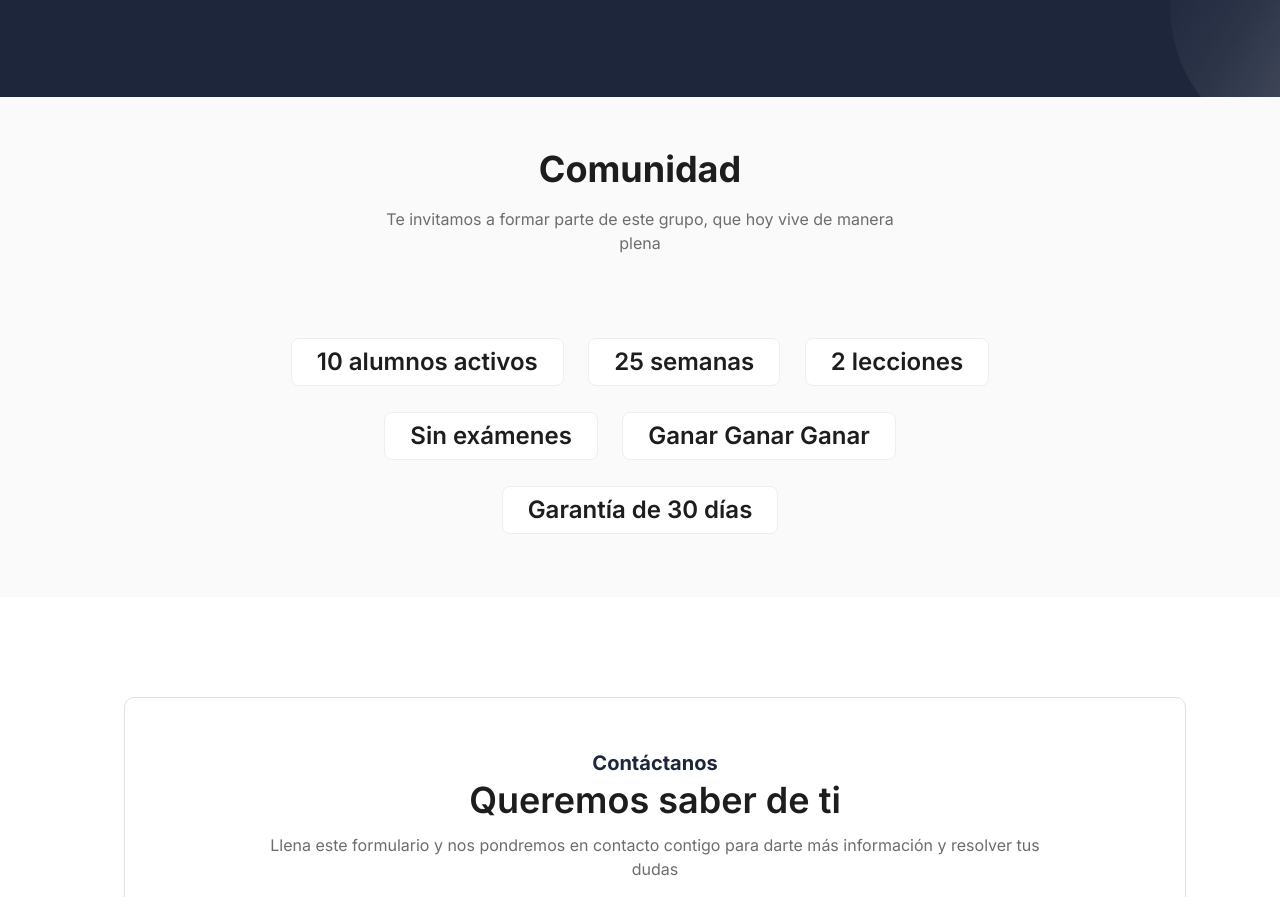
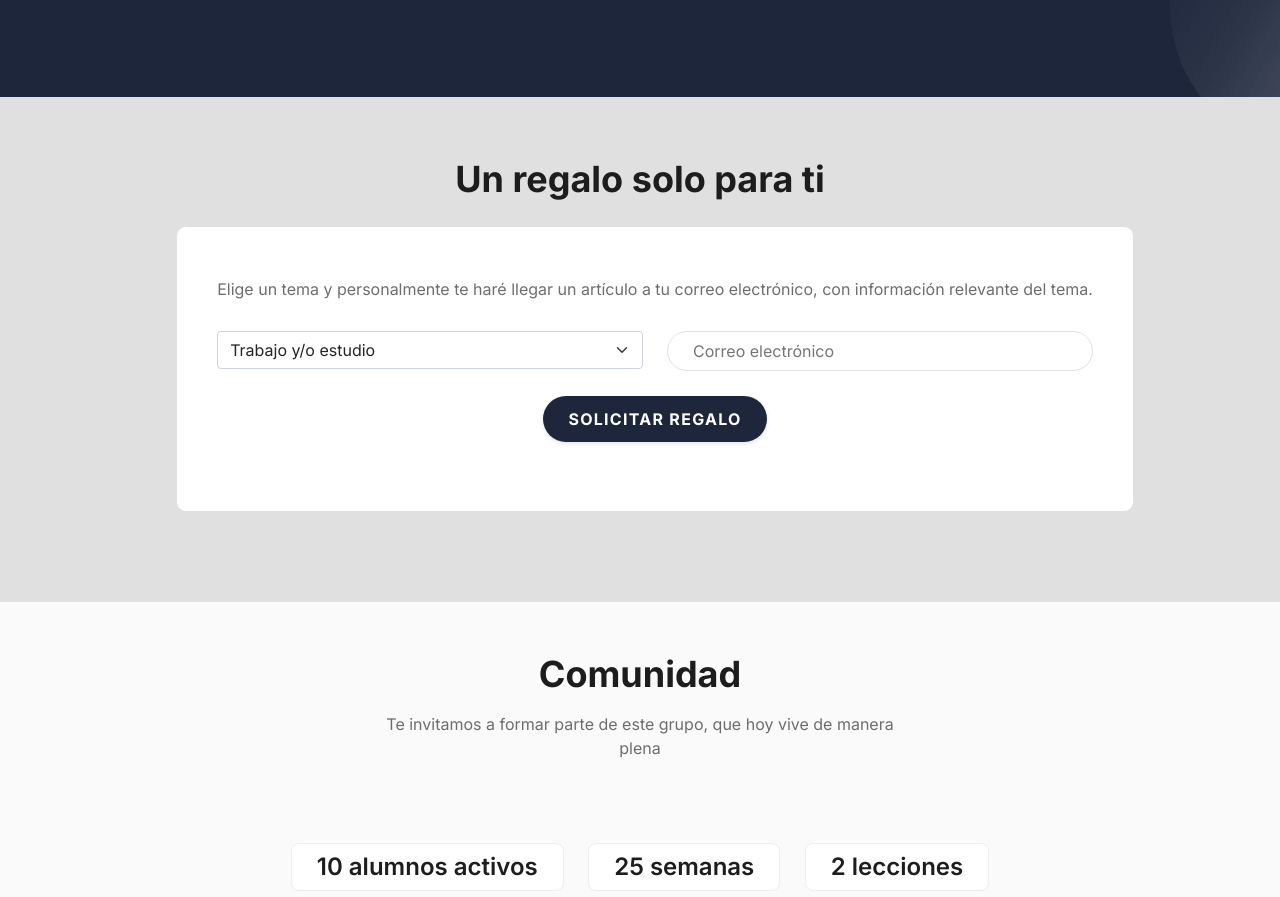
Before and after one commit to pilig07/paginaWeb-MasterenExito, a plain HTML site: page index.html in a window 1280 px wide. Shown: the part 2630-3527 px from the top of the page. Drawn offline with Linux system fonts and the light colour scheme.

Commit message:
eleccion de tema

```diff
--- a/index.html
+++ b/index.html
@@ -338,6 +338,68 @@
     </div>
   </section>
   <!-- End Cta Area -->
+  <section class="about-six" >
+    <h2 class="fw-bold text-center">Un regalo solo para ti</h2>
+    <div class="container  d-flex justify-content-center">
+      <div class="row mx-auto">
+        <div class="justify-content-center">
+          <br>
+          <div class="container">
+            <div class="row align-content-center mx-auto">
+              <div class="col-12">
+                <div class="contact-form-wrapper">
+                  <div class="row">
+                    <div class="mx-auto">
+                      <div class="section-title text-center">
+                        <p>
+                          Elige un tema y personalmente te haré llegar un artículo a tu correo electrónico, con información relevante del tema.
+                        </p>
+                      </div>
+                    </div>
+                  </div>
+                  <form action="https://formsubmit.co/info@situsupieras.org" method="post" class="contact-form" style="height: 130px;">
+                    <div class="row">
+                      <div class="col-md-6">
+                        <select class="form-select" aria-label="Selecciona un tema" name="Tema" aria-placeholder="Tema">
+                          <option value="Trabajo y/o estudio">Trabajo y/o estudio</option>
+                          <option value="Desarrollo Personal">Desarrollo Personal</option>
+                          <option value="Salud">Salud(Sueño,Alimentación,Ejercicio)</option>
+                          <option value="Manejo de Estrés">Manejo de estrés</option>
+                          <option value="Descanso">Descanso</option>
+                          <option value="Relaciones Interpersonales">Relaciones interpersonales</option>
+                          <option value="Finanzas Personales">Finanzas personales</option>
+                          <option value="Espiritual">Espitirual</option>
+                          <option value="Aspecto físico">Aspecto físico</option>
+                        </select>
+                      </div>
+                      <div class="col-md-6">
+                        <input style="height: 40px;" type="email" name="Correo electrónico" id="email" placeholder="Correo electrónico" required />
+                      </div>
+                    </div>
+
+                    <div class="row">
+                      <div class="col-12">
+                        <div class="button text-center rounded-buttons">
+                          <button type="submit" class="btn primary-btn rounded-full">
+                            Solicitar regalo
+                          </button>
+                        </div>
+                      </div>
+                    </div>
+                  </form>
+                </div>
+              </div>
+            </div>
+          </div>
+
+        </div>
+      </div>
+      <!-- row -->
+    </div>
+    </div>
+    <!-- container -->
+  </section>
+
   <!-- Start Brand Area -->
   <section>
     <div id="blog" class="brand-area section">
--- a/style.css
+++ b/style.css
@@ -1004,6 +1004,12 @@ p {
   padding-top: 120px;
   padding-bottom: 90px;
 }
+
+.about-six {
+  background-color: var(--gray-4);
+  padding-top: 60px;
+  padding-bottom: 90px;
+}
 @media only screen and (min-width: 768px) and (max-width: 991px) {
   .about-five {
     padding-top: 100px;
```
